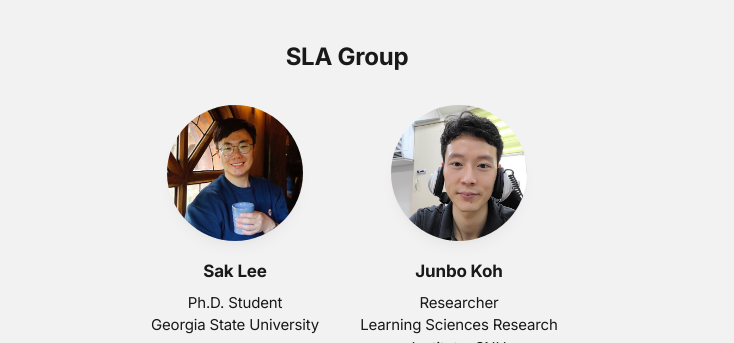
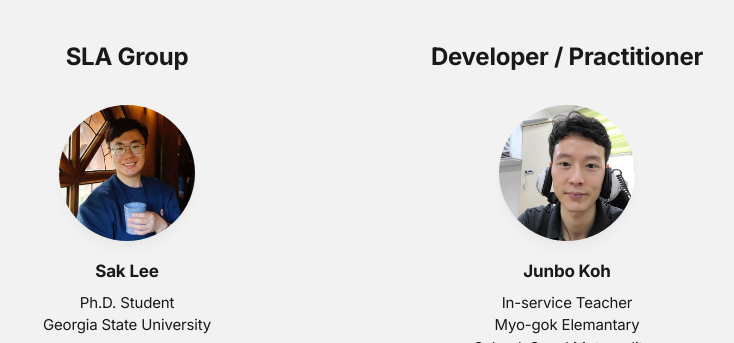
Before and after one commit to Ridealist/team-GSNU, an Astro site: page /en in a window 1280 px wide. Shown: the part 4357-4700 px from the top of the page, without its empty margins (293-1027 px from the left). Built offline with nearby package versions, Linux system fonts and the light colour scheme; Astro itself is replaced by a stand-in of ours.

Commit message:
Separate practitioner role and align team columns

```diff
--- a/src/components/TeamGroups.astro
+++ b/src/components/TeamGroups.astro
@@ -4,15 +4,16 @@ import { teamGroups } from "../data/teamGroups";
 
 const base = import.meta.env.BASE_URL;
 
-// Members in both groups close the SLA list and open the NLP list.
+// Members with multiple roles appear first in the NLP list.
 const inGroup = (id: keyof typeof teamGroups) =>
   members
     .filter((member) => !member.lead && member.groups.includes(id))
+    .map((member) => ({ ...member, ...member.groupAffiliations?.[id] }))
     .sort((a, b) => (id === "sla" ? 1 : -1) * (a.groups.length - b.groups.length));
 
 const sections = [
   { id: "faculty", title: "Faculty", people: members.filter((member) => member.lead) },
-  ...[teamGroups.sla, teamGroups.nlp].map((group) => ({
+  ...[teamGroups.sla, teamGroups.developer, teamGroups.nlp].map((group) => ({
     id: group.id,
     title: group.label,
     people: inGroup(group.id),
@@ -27,7 +28,7 @@ const links = (member: Member) => [
 
 <div class="rp-team">
   {sections.map((section) => (
-    <section class="rp-team__section" aria-labelledby={`team-${section.id}`}>
+    <section class:list={["rp-team__section", { "rp-team__section--wide": section.id === "faculty" || section.id === "nlp" }]} aria-labelledby={`team-${section.id}`}>
       <h3 id={`team-${section.id}`}>{section.title}</h3>
       <ul class:list={["rp-team__people", { "rp-team__people--faculty": section.id === "faculty" }]}>
         {section.people.map((member) => (
--- a/src/data/members.ts
+++ b/src/data/members.ts
@@ -12,6 +12,7 @@ export interface Member {
   position: string;
   department?: string;
   organization: string;
+  groupAffiliations?: Partial<Record<GroupId, { position: string; organization: string }>>;
   lead?: boolean;
   biography: string[];
   researchInterests: string[];
@@ -71,10 +72,16 @@ export const members: Member[] = [
     image: "junbo-koh.jpg",
     imageAlt: "Portrait of Junbo Koh",
     role: { ko: "연구원", en: "Researcher" },
-    groups: ["sla", "nlp"],
+    groups: ["developer", "nlp"],
     affiliation: "Researcher, Learning Sciences Research Institute · M.A. in Educational Technology & Integrated Major in Applied Data Science · Seoul National University",
     position: "Researcher",
     organization: "Learning Sciences Research Institute, SNU",
+    groupAffiliations: {
+      developer: {
+        position: "In-service Teacher",
+        organization: "Myo-gok Elemantary School, Seoul Metropolitan Office of Education",
+      },
+    },
     biography: [
       "Junbo Koh's research interests focus on “Human-Centered AI in Education (AIED)” with a theory-driven approach to addressing real-world educational challenges.",
       "He is particularly interested in how AI systems can foster learner agency so that students can make their own learning paths and take ownership of their lives, engaging AI as a collaborative partner rather than depending on it.",
--- a/src/data/teamGroups.ts
+++ b/src/data/teamGroups.ts
@@ -1,4 +1,4 @@
-export type GroupId = "sla" | "nlp";
+export type GroupId = "sla" | "developer" | "nlp";
 
 export interface TeamGroup {
   id: GroupId;
@@ -10,6 +10,10 @@ export const teamGroups: Record<GroupId, TeamGroup> = {
     id: "sla",
     label: "SLA Group",
   },
+  developer: {
+    id: "developer",
+    label: "Developer / Practitioner",
+  },
   nlp: {
     id: "nlp",
     label: "NLP Group",
--- a/src/styles/global.css
+++ b/src/styles/global.css
@@ -304,11 +304,12 @@ a:focus-visible, button:focus-visible { outline: 3px solid var(--lime); outline-
 .rp-study__details dt { font-weight: 700; }
 .rp-study__details dd { margin: 0; color: var(--rp-muted); }
 
-.rp-team__section + .rp-team__section { margin-top: 56px; }
+.rp-team { display: grid; grid-template-columns: repeat(2, minmax(0, 1fr)); gap: 56px 0; max-width: 880px; margin-inline: auto; }
+.rp-team__section--wide { grid-column: 1 / -1; }
 .rp-team h3 { margin: 0; font-size: 24px; font-weight: 700; letter-spacing: -.01em; line-height: 1.375; text-align: center; }
 .rp-team__people { display: flex; flex-wrap: wrap; justify-content: center; gap: 32px 24px; margin: 32px 0 0; padding: 0; list-style: none; }
 .rp-team__people li { display: flex; width: 200px; flex-direction: column; align-items: center; text-align: center; }
-.rp-team__people--faculty { gap: 32px 160px; }
+.rp-team__people--faculty { display: grid; grid-template-columns: repeat(2, minmax(0, 1fr)); justify-items: center; gap: 32px 0; }
 .rp-team__people--faculty li { width: 280px; }
 .rp-team__people img, .rp-avatar { width: 136px; height: 136px; border-radius: 50%; object-fit: cover; box-shadow: 0 10px 15px -3px rgba(0,0,0,.04), 0 4px 6px -2px rgba(0,0,0,.02); }
 .rp-avatar { display: grid; place-items: center; color: #338cf5; background: #e8eef9; font-size: 40px; font-weight: 700; letter-spacing: 0; }
@@ -341,6 +342,8 @@ a:focus-visible, button:focus-visible { outline: 3px solid var(--lime); outline-
   .rp-section { padding-block: 48px; }
   .rp-section + .rp-section::before { height: 56px; }
   .rp-study { padding: 24px 20px; }
+  .rp-team { grid-template-columns: 1fr; }
+  .rp-team__people--faculty { display: flex; }
   .rp-team__people, .rp-team__people--faculty { gap: 28px 12px; }
   .rp-team__people li, .rp-team__people--faculty li { width: 160px; }
   .rp-team__people img, .rp-avatar { width: 112px; height: 112px; }
```
